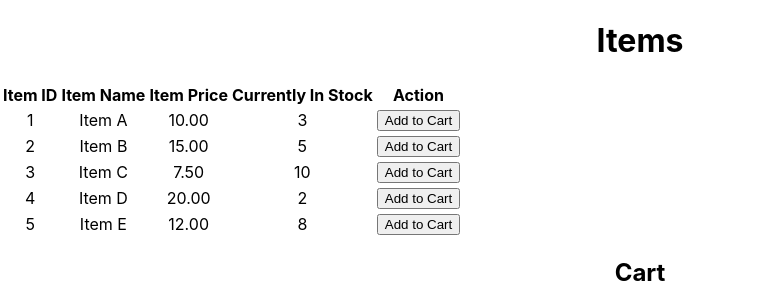
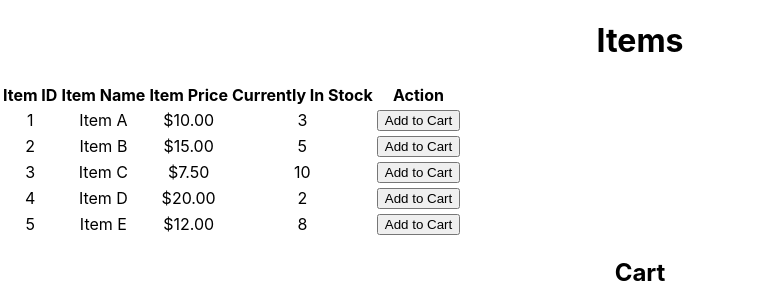
Before and after one commit to Akkineni06/IncubationProject1, a React (Create React App) app in the folder incubation-legacy/: page / in a window 1280 px wide. Shown: the top 288 px of the page, without its empty margins (0-774 px from the left). Built offline with nearby package versions, Linux system fonts and the light colour scheme.

Commit message:
Code separated out into usable components and between planned microservices

```diff
--- a/incubation-legacy/package.json
+++ b/incubation-legacy/package.json
@@ -8,6 +8,7 @@
     "@testing-library/user-event": "^13.5.0",
     "react": "^18.3.1",
     "react-dom": "^18.3.1",
+    "react-router-dom": "^6.26.0",
     "react-scripts": "5.0.1",
     "web-vitals": "^2.1.4"
   },
--- /dev/null
+++ b/incubation-legacy/src/ProductComponents/CustomerItemsTable.jsx
@@ -0,0 +1,31 @@
+
+const CustomerItemsTable = ({ items, addToCart }) => {
+  return (
+    <table>
+      <thead>
+        <tr>
+          <th>Item ID</th>
+          <th>Item Name</th>
+          <th>Item Price</th>
+          <th>Currently In Stock</th>
+          <th>Action</th>
+        </tr>
+      </thead>
+      <tbody>
+        {items.map(item => (
+          <tr key={item.id}>
+            <td>{item.id}</td>
+            <td>{item.name}</td>
+            <td>${item.price.toFixed(2)}</td>
+            <td>{item.inStock}</td>
+            <td>
+              <button onClick={() => addToCart(item)}>Add to Cart</button>
+            </td>
+          </tr>
+        ))}
+      </tbody>
+    </table>
+  );
+};
+
+export default CustomerItemsTable;
--- a/incubation-legacy/src/pages/ItemsPage.jsx
+++ b/incubation-legacy/src/pages/ItemsPage.jsx
@@ -1,5 +1,6 @@
 import React, { useEffect, useState } from 'react';
-import Cart from '../components/Cart';
+import Cart from '../CartComponents/Cart';
+import CustomerItemsTable from '../ProductComponents/CustomerItemsTable'
 
 const ItemsPage = () => {
   const [items, setItems] = useState([]);
@@ -45,30 +46,7 @@ const ItemsPage = () => {
   return (
     <div>
       <h1>Items</h1>
-      <table>
-        <thead>
-          <tr>
-            <th>Item ID</th>
-            <th>Item Name</th>
-            <th>Item Price</th>
-            <th>Currently In Stock</th>
-            <th>Action</th>
-          </tr>
-        </thead>
-        <tbody>
-          {items.map(item => (
-            <tr key={item.id}>
-              <td>{item.id}</td>
-              <td>{item.name}</td>
-              <td>{item.price.toFixed(2)}</td>
-              <td>{item.inStock}</td>
-              <td>
-                <button onClick={() => addToCart(item)}>Add to Cart</button>
-              </td>
-            </tr>
-          ))}
-        </tbody>
-      </table>
+      <CustomerItemsTable items={items} addToCart={addToCart} />
       <Cart cart={cart} setCart={setCart} items={items} setItems={setItems} />
     </div>
   );
```
Also changed, not shown: incubation-legacy/src/ProductComponents/AdminItemsTable.jsx (added, +31 -0 lines), incubation-legacy/src/CartComponents/Cart.jsx (renamed from incubation-legacy/src/components/Cart.jsx), 1 other file (tests, documents, lock files or other folders).
